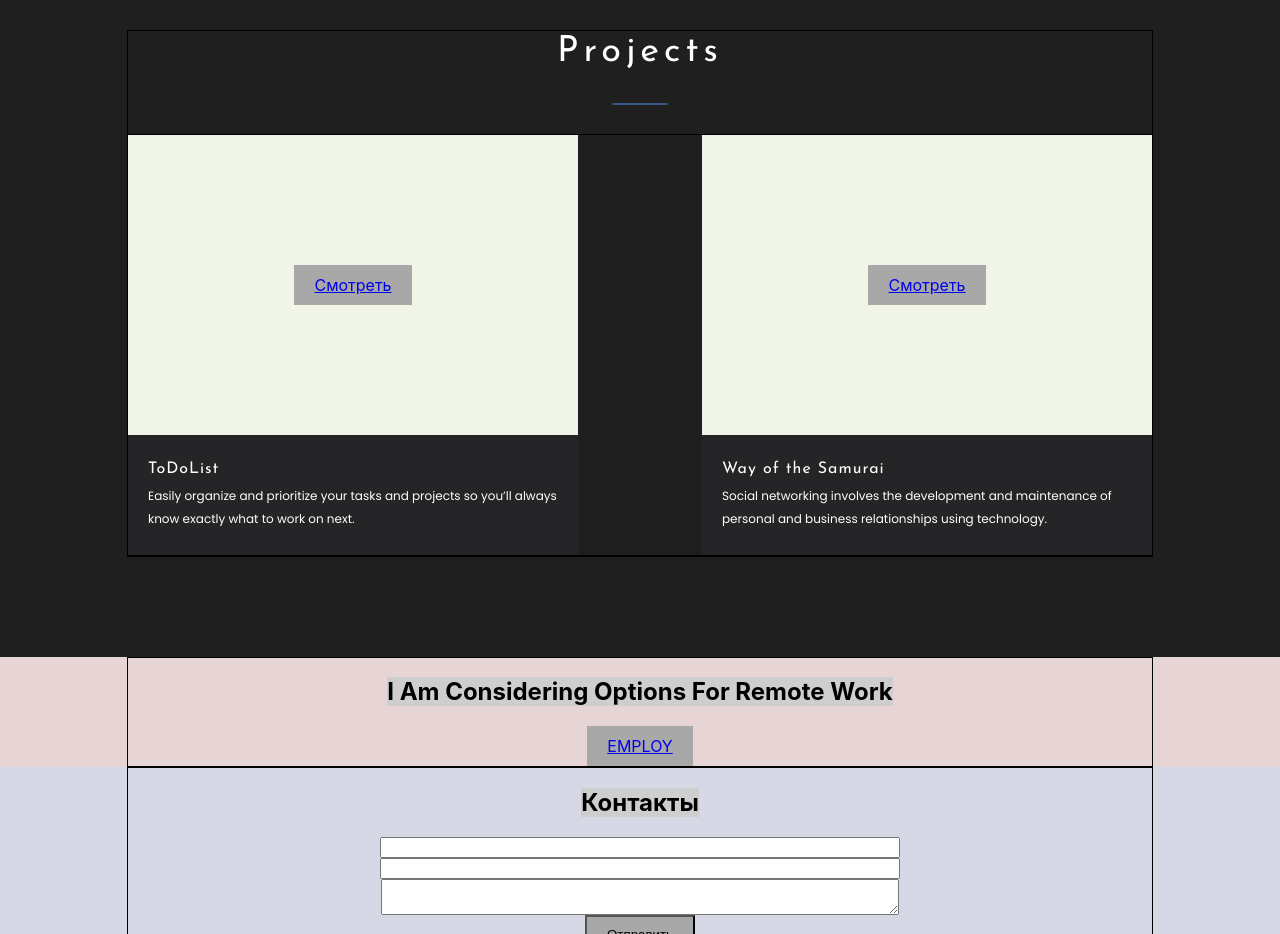
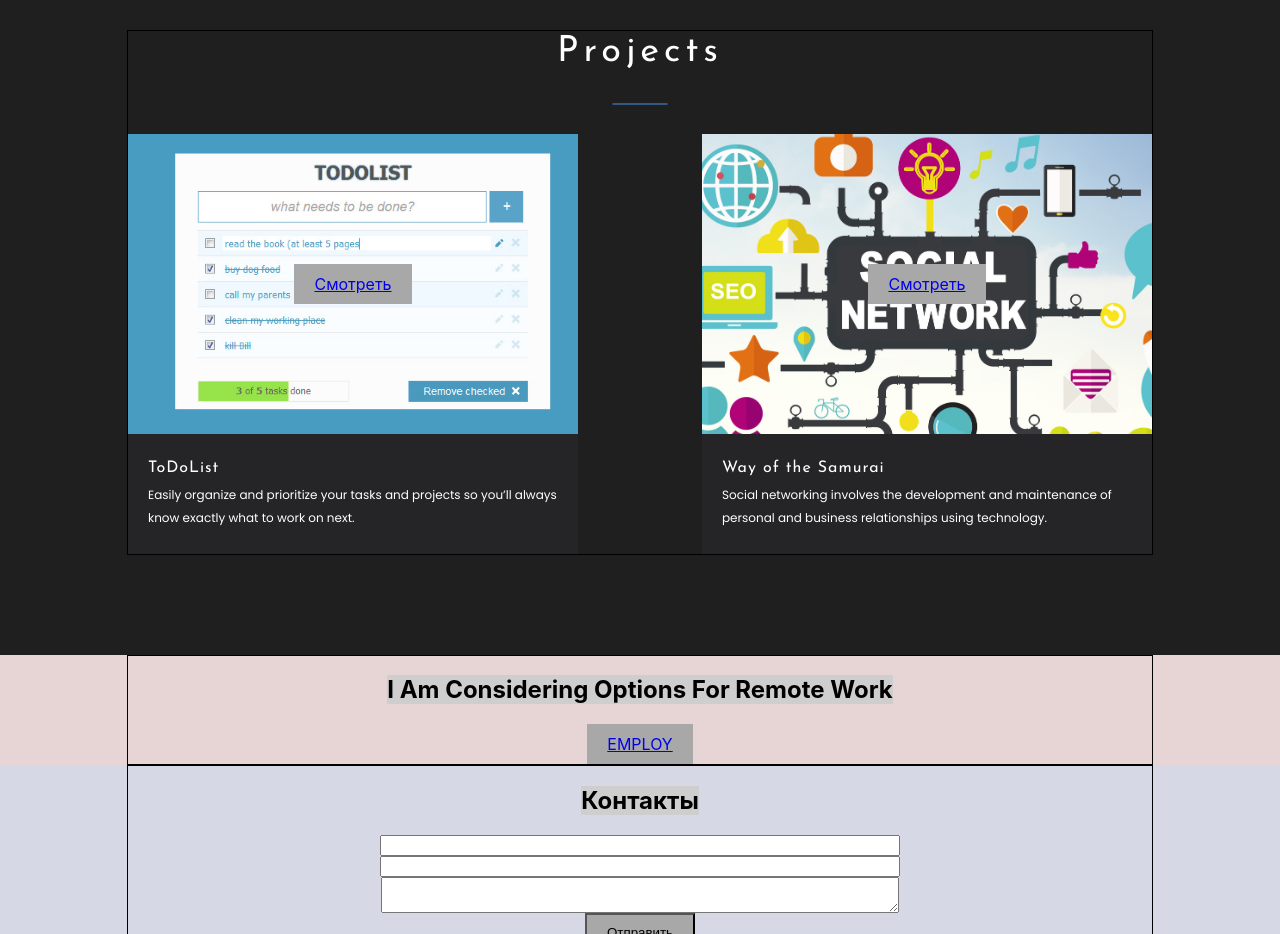
Before and after one commit to YauheniZhukovets/portfolio, a React (Create React App) app: page / in a window 1280 px wide. Shown: the part 1580-2514 px from the top of the page. Built offline with nearby package versions, Linux system fonts and the light colour scheme.

Commit message:
added background-image for the component Project

```diff
--- a/src/projeсts/Projects.module.css
+++ b/src/projeсts/Projects.module.css
@@ -9,31 +9,7 @@
     flex-wrap: nowrap;
 }
 
-.title {
-    margin: 0 0 30px;
-    font-family: 'Josefin Sans', sans-serif;
-    color: #fff;
-    text-transform: capitalize;
-    letter-spacing: 5px;
-    font-size: 36px;
-    line-height: 1.2;
-    font-weight: 400;
-    position: relative;
-}
-
-.title::before {
-    content: '';
-    background: #4e93e6;
-    width: 55px;
-    height: 1px;
-    position: absolute;
-    bottom: -30px;
-    left: 50%;
-    transform: translate(-50%,50%);
-}
-
 .projects {
-    border: 1px solid;
     width: 100%;
     display: flex;
     justify-content: space-between;
--- a/src/projeсts/Projects.tsx
+++ b/src/projeсts/Projects.tsx
@@ -3,11 +3,12 @@ import s from './Projects.module.css'
 import {Project} from './project/Project';
 import sContainer from '../common/styles/Container.module.css'
 import {Title} from '../common/components/title/Title';
+import todolistImage from './../assets/image/TodoList.jpg'
+import socialImage from './../assets/image/SocialNetwork.jpg'
 
 export const Projects = () => {
-   /* const social = {
-        backgroundImage: 'url(' + imgUrl + ')',
-    };*/
+    const social = { backgroundImage: `url(${socialImage})` }
+    const todolist = { backgroundImage: `url(${todolistImage})` }
 
     return (
         <div className={s.projectsBlock}>
@@ -15,10 +16,12 @@ export const Projects = () => {
                <Title name={'Projects'} />
                 <div className={s.projects}>
                     <Project
+                        style={todolist}
                         name={'ToDoList'}
                         description={'Easily organize and prioritize your tasks and projects ' +
                             'so you’ll always know exactly what to work on next.'}/>
                     <Project
+                        style={social}
                         name={'Way of the Samurai'}
                         description={'Social networking involves the development and' +
                             ' maintenance of personal and business relationships using technology. '}/>
--- a/src/projeсts/project/Project.module.css
+++ b/src/projeсts/project/Project.module.css
@@ -11,6 +11,9 @@
     display: flex;
     justify-content: center;
     align-items: center;
+    background-size: cover;
+    background-position: center;
+    background-repeat: no-repeat;
 }
 
 .viewBtn {
--- a/src/projeсts/project/Project.tsx
+++ b/src/projeсts/project/Project.tsx
@@ -4,12 +4,15 @@ import s from '../project/Project.module.css'
 type ProjectPropsType = {
     name: string
     description: string
+    style: {
+        backgroundImage:string
+    }
 }
 
 export const Project = (props: ProjectPropsType) => {
     return (
         <div className={s.project}>
-            <div className={s.image}>
+            <div className={s.image} style={props.style}>
                 <a href={'/*'} className={s.viewBtn}>Смотреть</a>
             </div>
             <div className={s.projectInfo}>
```
Also changed, not shown: src/assets/image/SocialNetwork.jpg (added), src/assets/image/TodoList.jpg (added).
